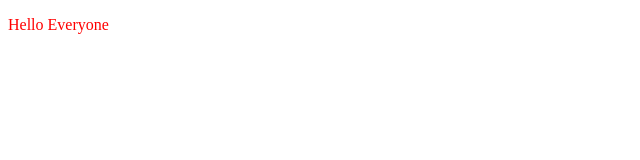
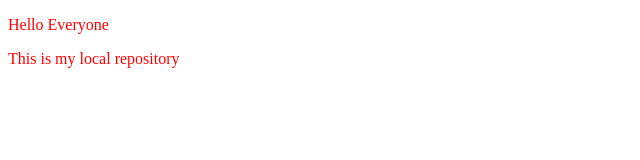
Before and after one commit to Jeet-81/LocalRepo, a plain HTML site: page index.html in a window 1280 px wide. Shown: the whole page, without its empty margins (0-640 px from the left). Drawn offline with Linux system fonts and the light colour scheme.

Commit message:
Inital Commit

```diff
--- a/index.html
+++ b/index.html
@@ -8,5 +8,6 @@
 </head>
 <body>
     <p>Hello Everyone</p>
+    <p>This is my local repository</p>
 </body>
 </html>
```
Also changed, not shown: 1 other file.
